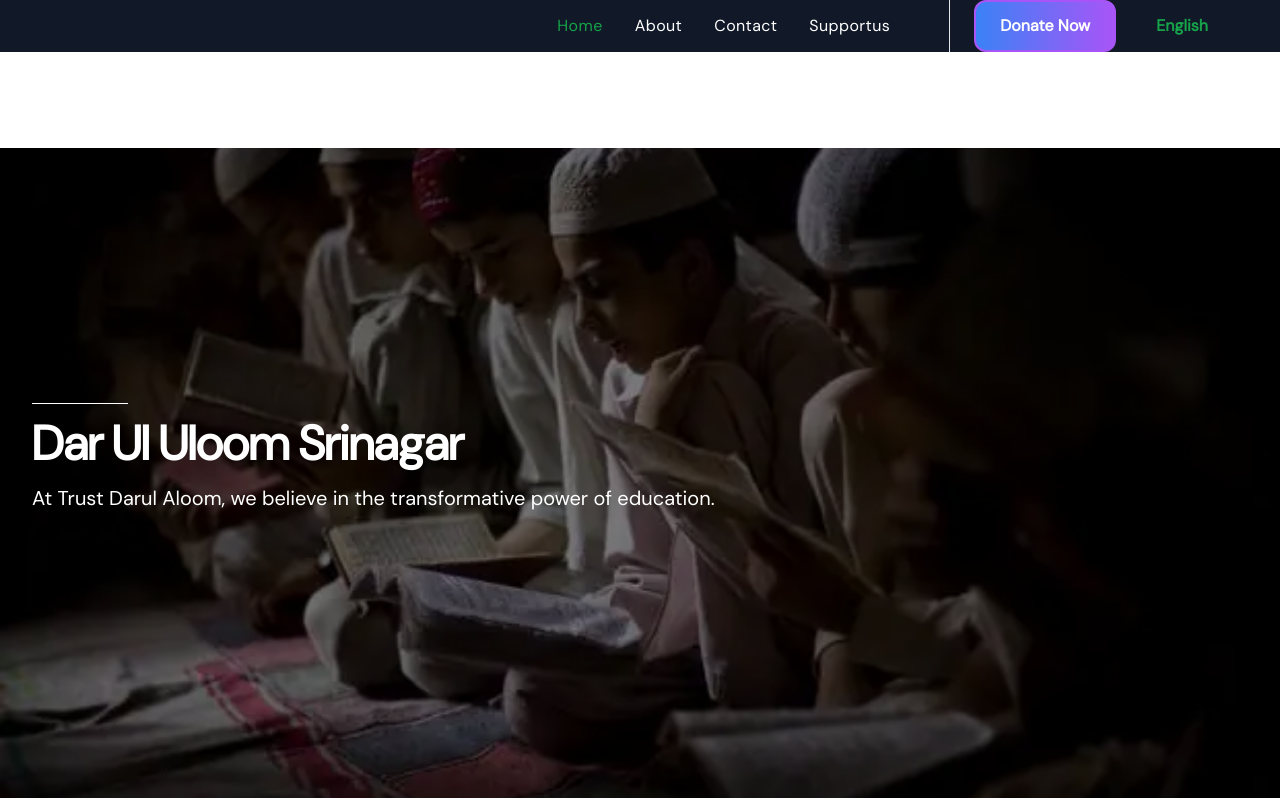
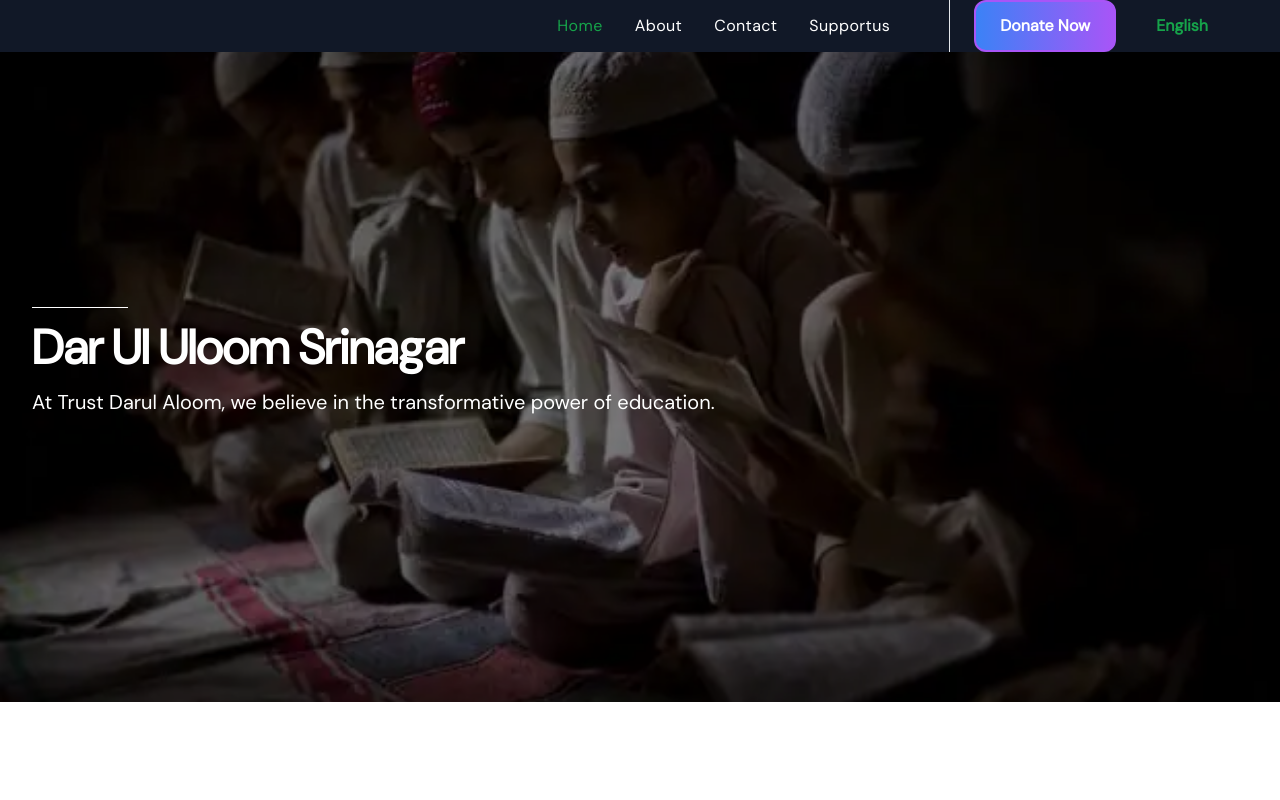
Before and after one commit to azharkhan93/DarulAloom, a Next.js app: page / in a window 1280 px wide. Shown: the top 800 px of the page. Built offline with nearby package versions, Linux system fonts and the light colour scheme.

Commit message:
new chnages

```diff
--- a/app/components/Hero/index.tsx
+++ b/app/components/Hero/index.tsx
@@ -5,7 +5,7 @@
 
 const HeroSection = () => {
     return (
-      <div className="relative bg-gray-900 overflow-hidden h-[650px] mt-24">
+      <div className="relative bg-gray-900 overflow-hidden h-[650px] ">
         {/* Background Image */}
         <img
           src="/mad.webp" // Replace with your actual image source
```
